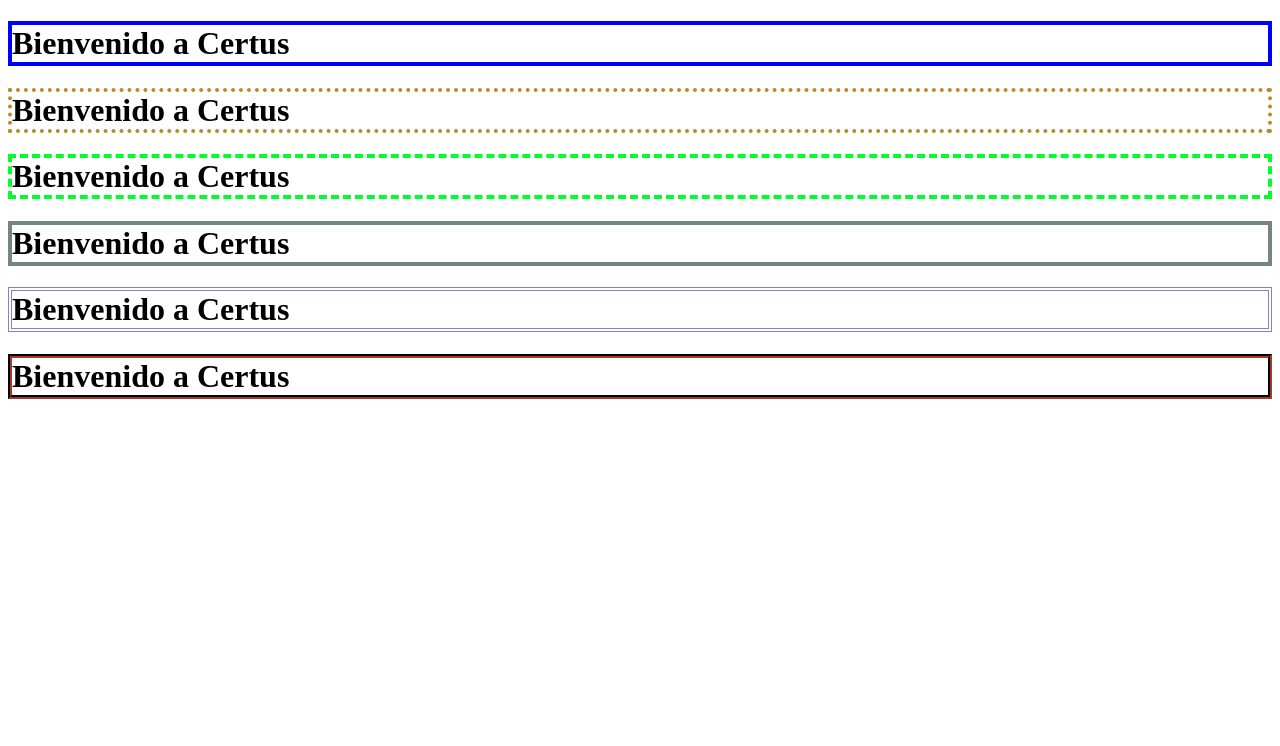
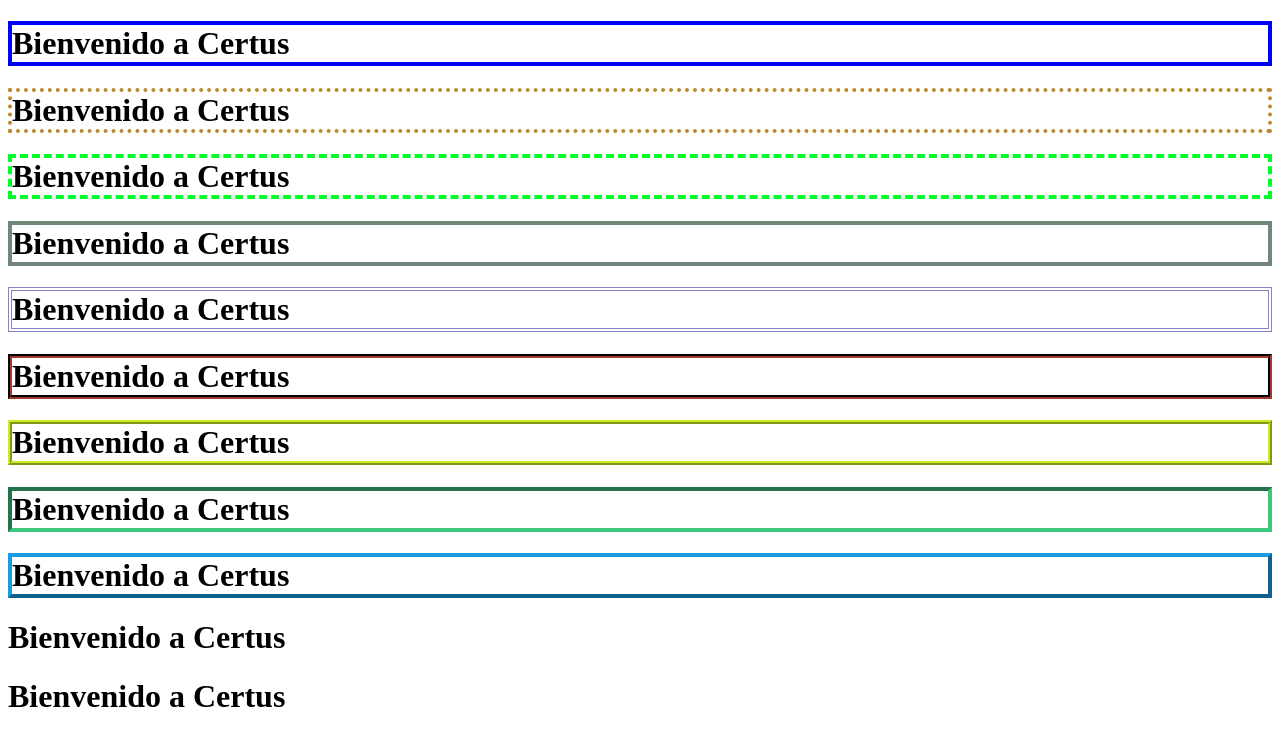
Before and after one commit to Dietmar1316/lunes14, a plain HTML site: page index.html in a window 1280 px wide. Drawn offline with Linux system fonts and the light colour scheme.

Commit message:
Update index.html

```diff
--- a/index.html
+++ b/index.html
@@ -12,5 +12,11 @@
     <h1 style="border-width: 4px;border-style: solid;border-color: rgb(115, 135, 122);">Bienvenido a Certus</h1>
     <h1 style="border-width: 4px;border-style: double;border-color: rgb(130, 130, 197);">Bienvenido a Certus</h1>
     <h1 style="border-width: 4px;border-style: groove;border-color: rgb(78, 28, 22);">Bienvenido a Certus</h1>
+
+    <h1 style="border-width: 4px;border-style: ridge;border-color: rgb(200, 237, 34);">Bienvenido a Certus</h1>
+    <h1 style="border-width: 4px;border-style: inset;border-color: rgb(65, 199, 125);">Bienvenido a Certus</h1>
+    <h1 style="border-width: 4px;border-style: outset;border-color: rgb(27, 156, 225);">Bienvenido a Certus</h1>
+    <h1 style="border-style: none;">Bienvenido a Certus</h1>
+    <h1 style="border-width: 4px;border-style: hidden;border-color: rgb(220, 98, 18);">Bienvenido a Certus</h1>
 </body>
 </html>
```
